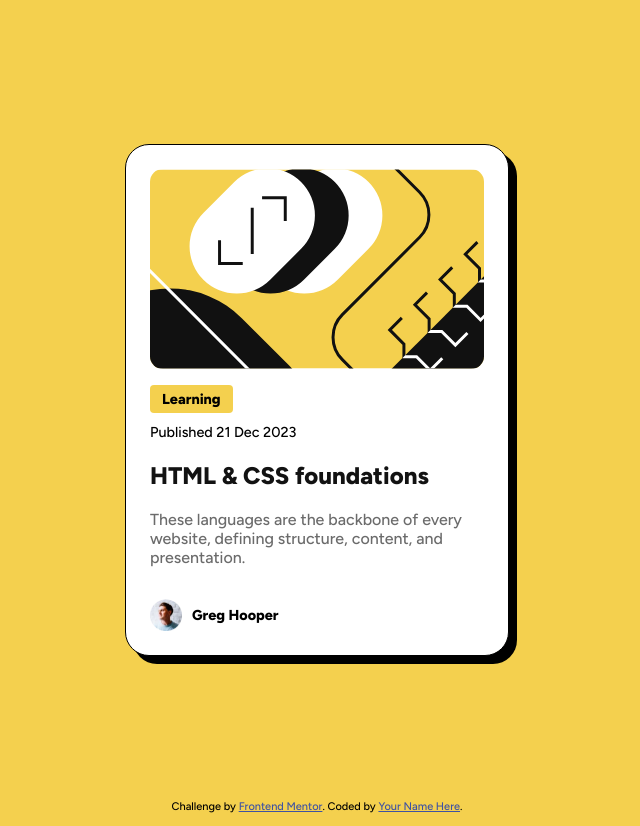
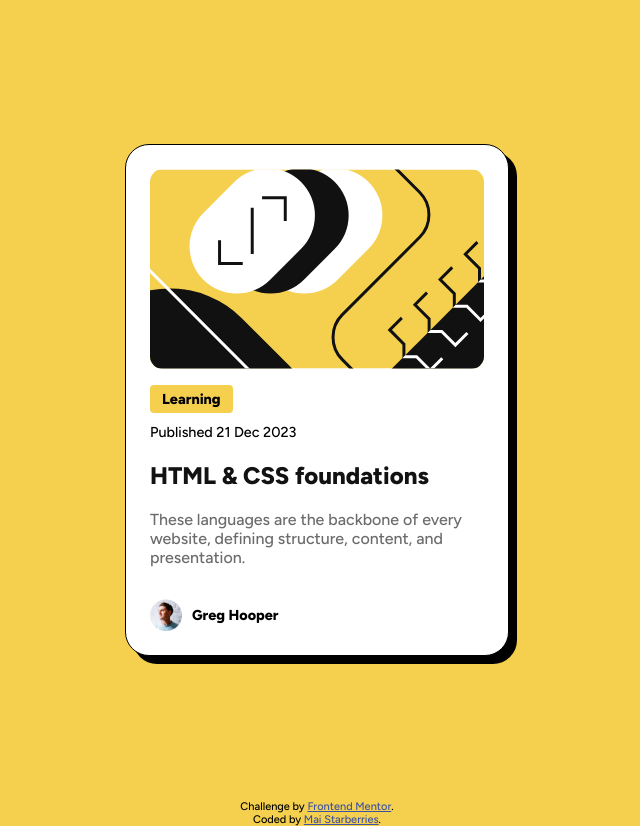
Before and after one commit to starberries/blog-preview-card, a plain HTML site: page index.html in a window 1280 px wide. Shown: the whole page, without its empty margins (323-963 px from the left). Drawn offline with Linux system fonts and the light colour scheme.

Commit message:
Correct attributions
Forgot to change those during the project, oops.

```diff
--- a/index.html
+++ b/index.html
@@ -1,5 +1,4 @@
 <!DOCTYPE html>
-<html lang="en">
 <head>
   <meta charset="UTF-8">
   <meta name="viewport" content="width=device-width, initial-scale=1.0"> <!-- displays site properly based on user's device -->
@@ -33,8 +32,8 @@
 
   <footer>
     <div class="attribution">
-      Challenge by <a href="https://www.frontendmentor.io?ref=challenge" target="_blank">Frontend Mentor</a>.
-      Coded by <a href="#">Your Name Here</a>.
+      <p>Challenge by <a href="https://www.frontendmentor.io?ref=challenge" target="_blank">Frontend Mentor</a>.</p>
+      <p>Coded by <a href="https://www.frontendmentor.io/profile/starberries">Mai Starberries</a>.</p>
     </div>
   </footer>
 </body>
--- a/style.css
+++ b/style.css
@@ -34,6 +34,7 @@ body {
     border: 1px solid #000;
     border-radius: 1.5rem;
     box-shadow: #000 0.5rem 0.5rem 0;
+    transition: box-shadow 0.3s ease-in-out;
     max-width: 24rem;
     max-height: 32.5rem;
     margin: 1.5rem;
```
